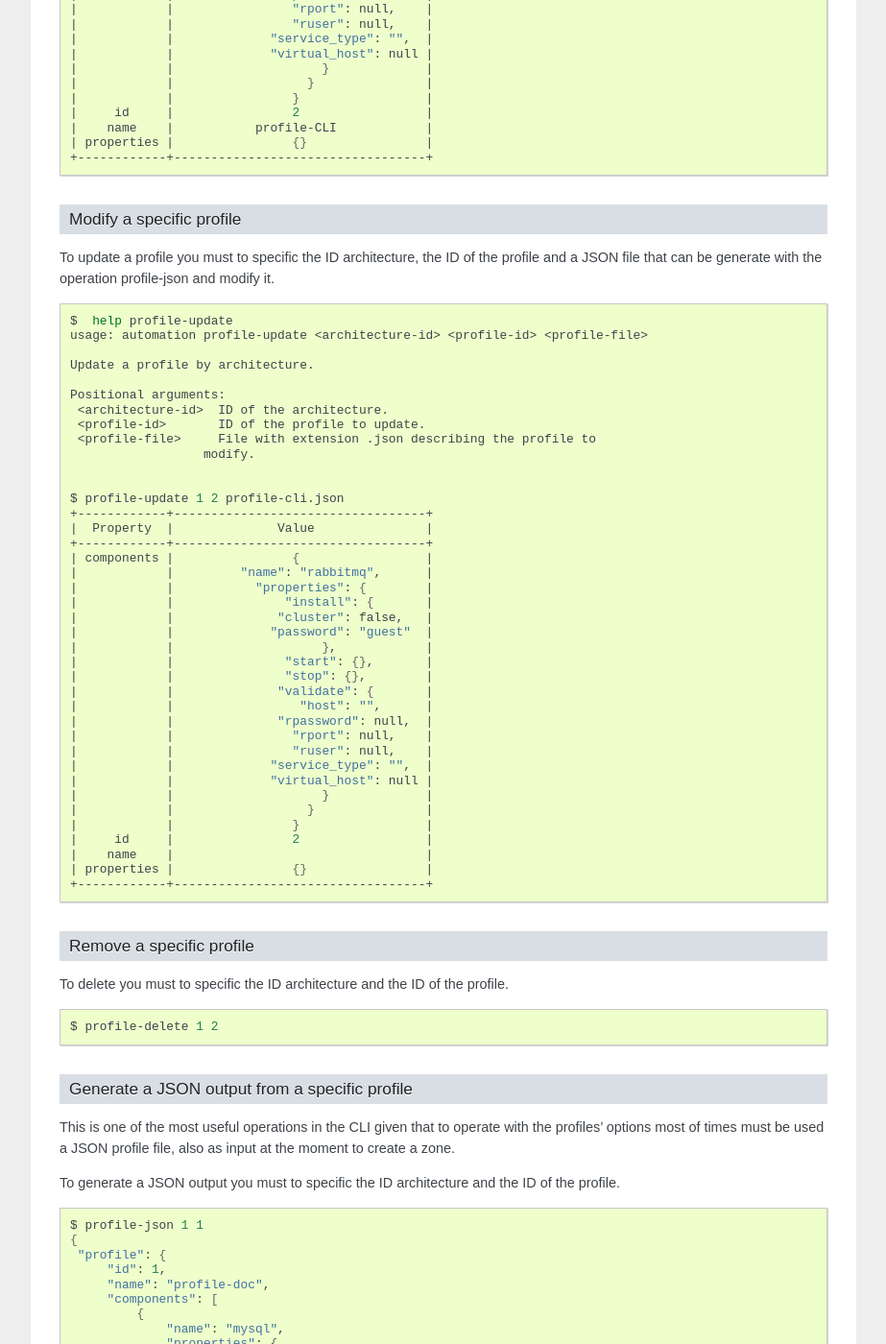
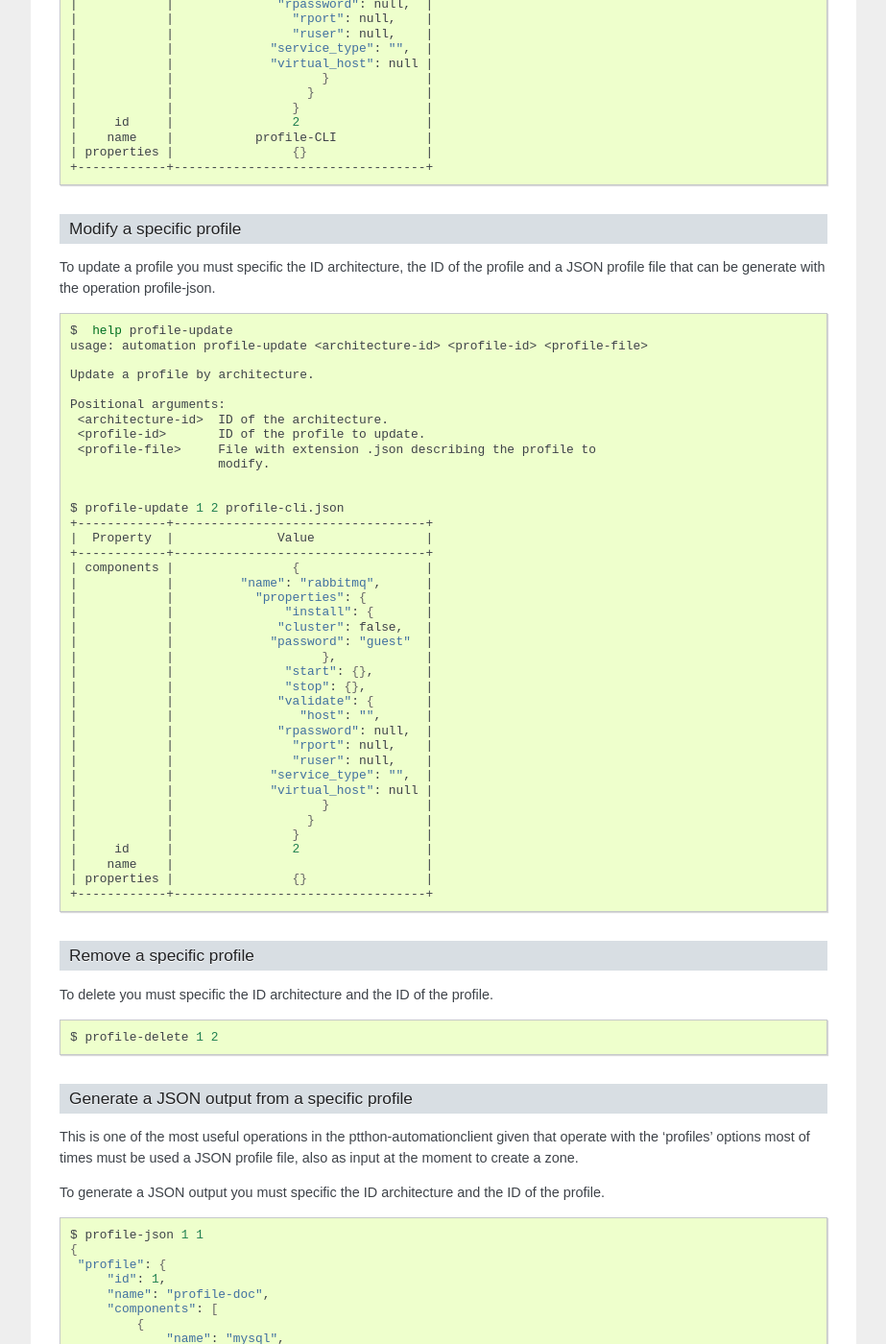
Before and after one commit to StackOps/python-automationclient, a Sphinx documentation site: the page built from docs/source/Profile.rst, in a window 1280 px wide and 1400 px high, scrolled down 2538 px. Shown: the whole window at 96% size, without its empty margins (198-1121 px from the left). Built offline with Sphinx 7.4.7, drawn with Linux system fonts in a browser that asks for light colours; some of the changed text lies outside the part shown.

```diff
--- a/docs/source/Profile.rst
+++ b/docs/source/Profile.rst
@@ -15,18 +15,22 @@ A **global profile property** can be stored in a profile entity. To reference th
 
 If the next profile property is created:
 
-my_user=stackops_user
+.. code-block:: bash
+
+   my_user=stackops_user
 
 A **component property** can reference it by setting the value property as follows:
 
-nova.user=$profile.my_user
+.. code-block:: bash
 
-A profile can be empty (returned by the get_template) half-filled, or full-filled. Is a dictionary-like structure with all the properties of the components the architecture can have.
+   nova.user=$profile.my_user
 
 .. note:: A profile must be used as an input at the moment to create a zone
 
 Managing Profiles
 -----------------
+
+The operations allowed in the python-automatioclient are:
 
 .. code-block:: bash
 
@@ -108,7 +112,7 @@ To show details about a profile, this one must be reference by its ID and must b
 Create a profile
 ^^^^^^^^^^^^^^^^
 
-To create a profile you must to specific the ID architecture to take as reference, the name of the profile and a JSON file that can be generate with the operation architecture-template.
+To create a profile you must specific the ID architecture to take as reference, the name of the profile and a JSON file that can be generate with the operation architecture-template.
 
 .. code-block:: bash
 
@@ -154,7 +158,7 @@ To create a profile you must to specific the ID architecture to take as referenc
 Modify a specific profile
 ^^^^^^^^^^^^^^^^^^^^^^^^^
 
-To update a profile you must to specific the ID architecture, the ID of the profile and a JSON file that can be generate with the operation profile-json and modify it.
+To update a profile you must specific the ID architecture, the ID of the profile and a JSON profile file that can be generate with the operation profile-json.
 
 .. code-block:: bash
 
@@ -167,7 +171,7 @@ To update a profile you must to specific the ID architecture, the ID of the prof
     <architecture-id>  ID of the architecture.
     <profile-id>       ID of the profile to update.
     <profile-file>     File with extension .json describing the profile to
-                     modify.
+                       modify.
 
 
    $ profile-update 1 2 profile-cli.json
@@ -201,7 +205,7 @@ To update a profile you must to specific the ID architecture, the ID of the prof
 Remove a specific profile
 ^^^^^^^^^^^^^^^^^^^^^^^^^
 
-To delete you must to specific the ID architecture and the ID of the profile.
+To delete you must specific the ID architecture and the ID of the profile.
 
 .. code-block:: bash
 
@@ -210,9 +214,9 @@ To delete you must to specific the ID architecture and the ID of the profile.
 Generate a JSON output from a specific profile
 ^^^^^^^^^^^^^^^^^^^^^^^^^^^^^^^^^^^^^^^^^^^^^^
 
-This is one of the most useful operations in the CLI given that to operate with the profiles' options most of times must be used a JSON profile file, also as input at the moment to create a zone.
+This is one of the most useful operations in the ptthon-automationclient given that operate with the 'profiles' options most of times must be used a JSON profile file, also as input at the moment to create a zone.
 
-To generate a JSON output you must to specific the ID architecture and the ID of the profile.
+To generate a JSON output you must specific the ID architecture and the ID of the profile.
 
 .. code-block:: bash
 
@@ -322,7 +326,7 @@ To generate a JSON output you must to specific the ID architecture and the ID of
 Create a profile property
 ^^^^^^^^^^^^^^^^^^^^^^^^^
 
-To create a profile property you must to specific the ID architecture and the ID of the profile are mandatories, thus as the key and value of it
+To create a profile property you must specific the ID architecture and the ID of the profile as mandatories, thus as the key and value of it
 
 .. code-block:: bash
 
@@ -373,7 +377,7 @@ To create a profile property you must to specific the ID architecture and the ID
 Modify specifc profile property
 ^^^^^^^^^^^^^^^^^^^^^^^^^^^^^^^
 
-To update a profile property you must to specific the ID architecture, the ID of the profile are mandatories and the key of it.
+To update a profile property you must specific the ID architecture, the ID of the profile as mandatories and the key of it.
 
 .. code-block:: bash
 
@@ -424,7 +428,7 @@ To update a profile property you must to specific the ID architecture, the ID of
 Remove a specific profile property
 ^^^^^^^^^^^^^^^^^^^^^^^^^^^^^^^^^^
 
-To delete a profile property you must to specific the ID architecture, the ID of the profile and the key of it
+To delete a profile property you must specific the ID architecture, the ID of the profile and the key of it
 
 .. code-block:: bash
 
```
Also changed, not shown: other parts of docs/source/Profile.rst (+3 -3 lines), docs/source/Architecture.rst (+111 -15 lines), docs/source/Component.rst (+8 -5 lines), docs/source/Device.rst (+10 -9 lines), docs/source/Global_Properties.rst (+14 -10 lines), docs/source/Zone.rst (+17 -11 lines).
